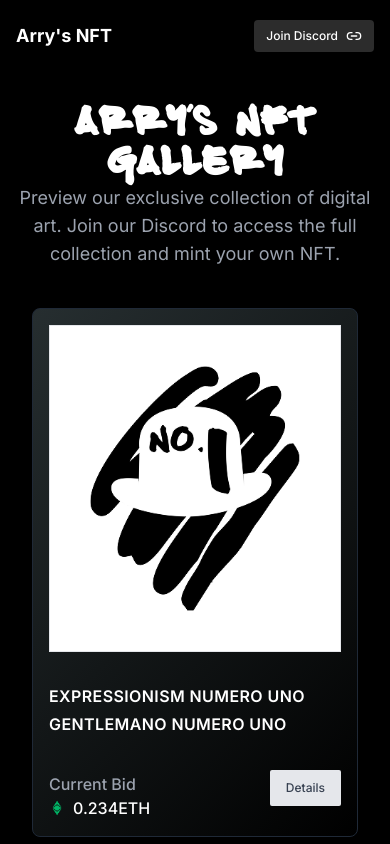
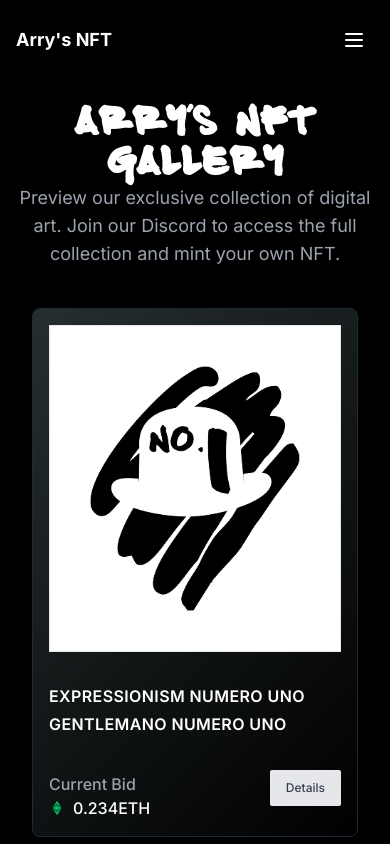
Before and after one commit to Favour-dgreat/Arry-s-NFT-FE, a Next.js app: page / in a window 390 px wide. Shown: the top 844 px of the page. Built offline with nearby package versions, Linux system fonts and the light colour scheme.

Commit message:
fix: "hamburger  for mobile"

```diff
--- a/components/FullSelectionInterface/Hero.tsx
+++ b/components/FullSelectionInterface/Hero.tsx
@@ -354,7 +354,7 @@ useEffect(() => {
                       <ArrowUp className="rotate-[-90deg] text-black" size={20} />
                     </button>
                     <div className="flex overflow-x-auto space-x-4 pb-4 scrollbar-hide">
-                      {nfts.map((nft: { id: string; image: string; title: string; subtitle: string; description: string; price: number; }) => (
+                      {nfts.map((nft: { id: string; image: string; title: string; description: string; subtitle: string; price: number; }) => (
                         <div key={nft.id} className="flex-shrink-0">
                           <div className="w-96 flex flex-col items-center justify-center">
                             <NFTCard item={nft} />
--- a/components/Layout/Navbar.tsx
+++ b/components/Layout/Navbar.tsx
@@ -1,7 +1,8 @@
 "use client";
 import Link from "next/link";
-import { Link2 } from "lucide-react";
+import { Link2, Menu, X } from "lucide-react";
 import { cn } from "@/lib/utils";
+import { useState } from "react";
 
 const navItems = [
   { name: "HOME", href: "/" },
@@ -11,23 +12,24 @@ const navItems = [
   { name: "ROADMAP", href: "/roadmap" },
 ];
 
-const Navbar = ({
-  discordConnected,
-  onOpenModal,
-}: {
+type NavbarProps = {
   discordConnected: boolean;
   onOpenModal: () => void;
-}) => {
+};
+
+const Navbar = ({ discordConnected, onOpenModal }: NavbarProps) => {
+  const [mobileMenuOpen, setMobileMenuOpen] = useState(false);
+
   return (
     <header className="w-full fixed top-0 left-0 z-50 transition-all duration-300 bg-black/40 backdrop-blur-md text-white py-4 pt-5 shadow-lg">
       <div className="max-w-7xl mx-auto px-4 sm:px-6 lg:px-8">
         <div className="flex justify-between items-center">
           <div className="flex-shrink-0">
             <Link href="/" className="flex items-center">
-              {/* Logo or Brand */}
               <span className="font-bold text-lg">Arry&apos;s NFT</span>
             </Link>
           </div>
+          {/* Desktop Nav */}
           <nav className="hidden md:flex space-x-8">
             {navItems.map((item) => (
               <Link
@@ -41,8 +43,22 @@ const Navbar = ({
               </Link>
             ))}
           </nav>
+          {/* Mobile Hamburger */}
+          <div className="md:hidden flex items-center">
+            <button
+              onClick={() => setMobileMenuOpen(!mobileMenuOpen)}
+              className="p-2 rounded hover:bg-gray-700 transition-colors"
+              aria-label="Open menu"
+            >
+              {mobileMenuOpen ? (
+                <X className="w-6 h-6 text-white" />
+              ) : (
+                <Menu className="w-6 h-6 text-white" />
+              )}
+            </button>
+          </div>
           <button
-            className="flex items-center space-x-2 bg-[#2C2C2C] hover:bg-gray-600 text-xs font-medium px-3 py-2 rounded transition-colors"
+            className="hidden md:flex items-center space-x-2 bg-[#2C2C2C] hover:bg-gray-600 text-xs font-medium px-3 py-2 rounded transition-colors"
             onClick={onOpenModal}
             disabled={discordConnected}
           >
@@ -52,8 +68,36 @@ const Navbar = ({
             <Link2 className="text-white w-4 h-4" />
           </button>
         </div>
+        {/* Mobile Nav Menu */}
+        {mobileMenuOpen && (
+          <nav className="md:hidden mt-4 flex flex-col space-y-4 bg-black/80 rounded p-4 shadow-lg">
+            {navItems.map((item) => (
+              <Link
+                key={item.name}
+                href={item.href}
+                className={cn(
+                  "text-sm font-medium transition-colors hover:text-gray-300"
+                )}
+                onClick={() => setMobileMenuOpen(false)}
+              >
+                {item.name}
+              </Link>
+            ))}
+            <button
+              className="flex items-center space-x-2 bg-[#2C2C2C] hover:bg-gray-600 text-xs font-medium px-3 py-2 rounded transition-colors"
+              onClick={onOpenModal}
+              disabled={discordConnected}
+            >
+              <span>
+                {discordConnected ? "Discord Connected" : "Join Discord"}
+              </span>
+              <Link2 className="text-white w-4 h-4" />
+            </button>
+          </nav>
+        )}
       </div>
     </header>
+
   );
 };
 
```
